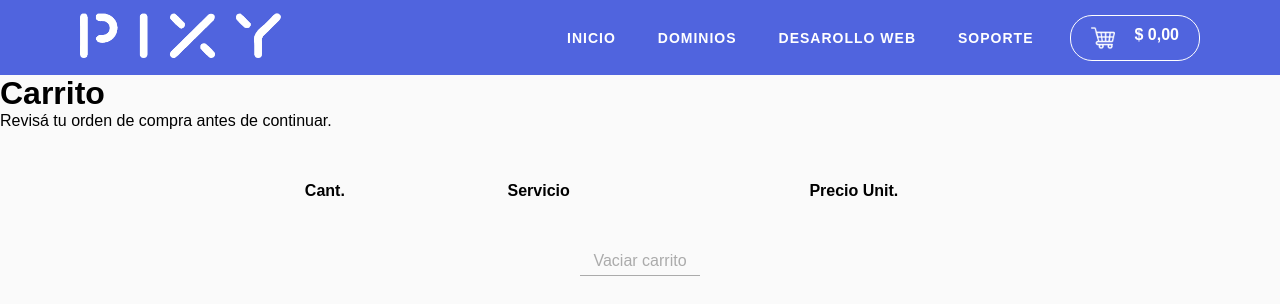
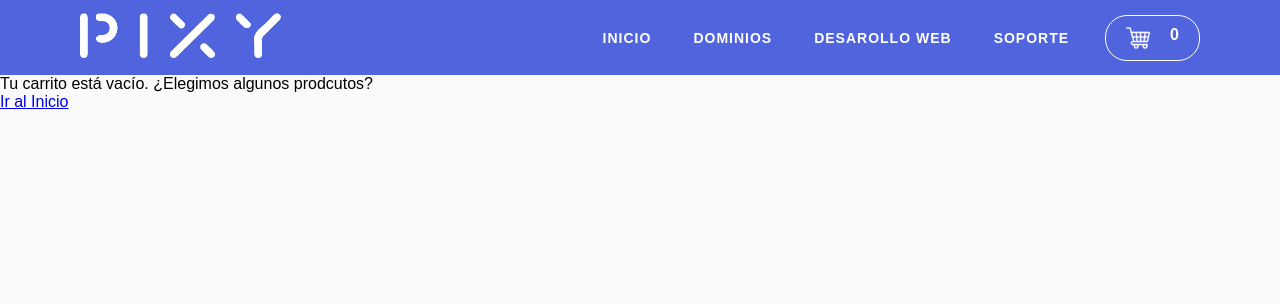
Before and after one commit to gonzaloalonsofiks/pixy-web-app, a React (Create React App) app: page /cart in a window 1280 px wide. Shown: the top 304 px of the page. Built offline with nearby package versions, Linux system fonts and the light colour scheme.

Commit message:
Adding Cart View

```diff
--- a/package.json
+++ b/package.json
@@ -3,12 +3,14 @@
   "version": "0.1.0",
   "private": true,
   "dependencies": {
+    "@heroicons/react": "^1.0.6",
     "@testing-library/jest-dom": "^5.16.2",
     "@testing-library/react": "^12.1.2",
     "@testing-library/user-event": "^13.5.0",
     "firebase": "^9.6.9",
     "react": "^17.0.2",
     "react-dom": "^17.0.2",
+    "react-icons": "^4.3.1",
     "react-router-dom": "^6.2.2",
     "react-scripts": "5.0.0",
     "web-vitals": "^2.1.4"
--- a/src/App.jsx
+++ b/src/App.jsx
@@ -6,6 +6,8 @@ import HeroSection from './components/HeroSection/HeroSection';
 import Cart  from './components/Cart/Cart';
 import CartContextProvider from './contexts/cartContext';
 import './App.css';
+
+
 
 function App() {
   return (
--- a/src/assets/product_data.json
+++ b/src/assets/product_data.json
@@ -28,27 +28,27 @@
     },
     {
       "id": 4,
-      "name": "Hora de Soporte Técnico",
+      "name": "2 Horas de Soporte Técnico",
       "description": "Soporte técnico para tu sitio",
-      "price": 2750,
+      "price": 3590,
       "img": "https://upload.wikimedia.org/wikipedia/commons/thumb/6/69/How_to_use_icon.svg/2214px-How_to_use_icon.svg.png",
       "icon": "https://upload.wikimedia.org/wikipedia/commons/thumb/6/69/How_to_use_icon.svg/2214px-How_to_use_icon.svg.png",
       "category": "soporte"
     },
     {
       "id": 5,
-      "name": "Hora de Soporte Técnico",
+      "name": "Integración de WhatsApp",
       "description": "Soporte técnico para tu sitio",
-      "price": 2750,
+      "price": 5500,
       "img": "https://upload.wikimedia.org/wikipedia/commons/thumb/6/69/How_to_use_icon.svg/2214px-How_to_use_icon.svg.png",
       "icon": "https://upload.wikimedia.org/wikipedia/commons/thumb/6/69/How_to_use_icon.svg/2214px-How_to_use_icon.svg.png",
       "category": "soporte"
     },
     {
       "id": 6,
-      "name": "Hora de Soporte Técnico",
+      "name": "Solución de bugs",
       "description": "Soporte técnico para tu sitio",
-      "price": 2750,
+      "price": 6500,
       "img": "https://upload.wikimedia.org/wikipedia/commons/thumb/6/69/How_to_use_icon.svg/2214px-How_to_use_icon.svg.png",
       "icon": "https://upload.wikimedia.org/wikipedia/commons/thumb/6/69/How_to_use_icon.svg/2214px-How_to_use_icon.svg.png",
       "category": "soporte"
--- a/src/components/Cart/Cart.css
+++ b/src/components/Cart/Cart.css
@@ -15,7 +15,17 @@
     padding-bottom: 5px;
     width: 120px;
     cursor: pointer;
-    margin: 50px auto;
+    margin: 20px auto;
+    text-align: center;
+}
+
+.primary-cta{
+    color: #252525;
+    border-bottom: 1px solid #252525;
+    padding-bottom: 5px;
+    width: 200px;
+    cursor: pointer;
+    margin: 50px auto 0px auto;
     text-align: center;
 }
 
@@ -31,3 +41,9 @@
 .cartList-row td{
     font-weight:400;
 }
+
+.cartList-remove{
+    width: 24px;
+    color: red;
+    cursor: pointer;
+}
--- a/src/components/Cart/Cart.jsx
+++ b/src/components/Cart/Cart.jsx
@@ -1,42 +1,64 @@
 import { useCartContext } from "../../contexts/cartContext"
+import {useState} from 'react'
+import {AiFillDelete} from 'react-icons/ai'
 import './Cart.css'
+import { useEffect } from "react/cjs/react.development"
+import { Link } from "react-router-dom"
 
 
 function Cart() {
 
-  const {cartList, emptyCart} = useCartContext()
+  const {cartList, emptyCart, subtotal, removeItem, totalCart} = useCartContext()
 
-  /* console.log(cartList) */
-
-
+  if (cartList.length === 0){
+    return(
+      <>
+        <p>Tu carrito está vacío. ¿Elegimos algunos prodcutos?</p>
+        <Link to="/">Ir al Inicio</Link>
+      </>
+    )
+  }
+  else{
     return (
       <div>
         <h1>Carrito</h1>
         <p>Revisá tu orden de compra antes de continuar.</p>
 
         <div className="cartList-container">
-        <table className="cartList-table">
-          <thead className="cartList-headings">
-            <th>Cant.</th>
-            <th >Servicio</th>
-            <th >Precio Unit.</th>
+          <table className="cartList-table" border="2">
+            <thead>
+              <tr>
+                <th className="cartList-headings"></th>
+                <th className="cartList-headings">Cant.</th>
+                <th className="cartList-headings">Servicio</th>
+                <th className="cartList-headings">Precio Unit.</th>
+                <th className="cartList-headings">Subtotal</th>
+              </tr>
             </thead>
 
-          {cartList.map(item => <tr  className="cartList-row">
+            {cartList.map(item => <tr  className="cartList-row" key={item.id}>
+              <td><span className="cartList-remove" onClick={() => removeItem(item.id)}><AiFillDelete /> </span></td>
               <td>{item.cantidad}</td>
               <td>{item.name}</td>
               <td>$ {item.price}</td>
-            </tr>)}
-
+              <td>$ {subtotal(item.cantidad, item.price)}
+              </td>
+              </tr>)
+              }
           </table>
+              <div>Total: $ {totalCart()}</div>
         </div>
         <div>
+
+          <div className="primary-cta">Terminar mi compra</div>
           <div className="secondary-cta" onClick={emptyCart}>Vaciar carrito</div>
         </div>
-
 
       </div>
     )
   }
 
+
+}
+
 export default Cart
--- a/src/components/CartWidget/CartWidget.jsx
+++ b/src/components/CartWidget/CartWidget.jsx
@@ -1,13 +1,17 @@
 import React from 'react'
 import shoppingCart from '../../img/shopping-cart.png';
+import { useCartContext } from "../../contexts/cartContext"
 import './CartWidget.css'
 
 export default function CartWidget() {
+
+  const {totalItems} = useCartContext()
+
   return (
     <div>
         <div className="shoppingCart-container">
             <img src={shoppingCart} className="shoppingCart-icon" alt="Ícono del carrito de compras" />
-            <p>$ 0,00</p>
+            <p>{totalItems()}</p>
         </div>
     </div>
   )
--- a/src/components/ItemDetailContainer/ItemDetail/ItemDetail.jsx
+++ b/src/components/ItemDetailContainer/ItemDetail/ItemDetail.jsx
@@ -1,6 +1,5 @@
-import {useState, useContext} from 'react'
+import {useState} from 'react'
 import { Link } from 'react-router-dom'
-/* import CartContext from '../../../contexts/cartContext'*/
 import ItemCount from '../../ItemListContainer/ItemCount/ItemCount'
 import { useCartContext } from '../../../contexts/cartContext'
 import './ItemDetail.css'
@@ -9,18 +8,14 @@ const ItemDetail = ({singleService}) => {
 
     const [count, setCount] = useState(null)
 
-    const {addToList, cartList} = useCartContext()
-
-    /* const {userName} = useContext(CartContext) */
-    /* const {name} = useContext(CartContext)
-    console.log(name) */
+    const {addToList} = useCartContext()
 
     const onAdd = (quantity) =>{
-        console.log(quantity)
+        /* console.log(quantity) */
         setCount(quantity)
         addToList({... singleService, cantidad: quantity})
     }
-    console.log(cartList)
+    /* console.log(cartList) */
 
     return (
     <div className="itemDetail-container" >
--- a/src/contexts/cartContext.jsx
+++ b/src/contexts/cartContext.jsx
@@ -27,11 +27,35 @@ function CartContextProvider({children}) {
         setCartList([])
     }
 
+    const subtotal = (quantity, price) => {
+        return quantity * price
+    }
+
+    const removeItem = (itemIndex) =>{
+        setCartList(cartList.filter(item => item.id !== itemIndex))
+    }
+
+    const totalCart = () => {
+
+        let sum = cartList.reduce((subtotal, item) => subtotal = subtotal + item.price * item.cantidad, 0)
+        return sum
+    }
+
+    const totalItems = () => {
+        let units = cartList.reduce((unitsInitial, unit) => unitsInitial = unitsInitial + unit.cantidad, 0)
+        return units
+    }
+
     return (
         <CartContext.Provider value={{
             cartList,
+            totalCart,
             addToList,
-            emptyCart}}>
+            emptyCart,
+            subtotal,
+            removeItem,
+            totalItems,
+            }}>
             {children}
         </CartContext.Provider>
   )
```
Also changed, not shown: 1 other file (tests, documents, lock files or other folders). Lines whose indentation alone changed are shown as unchanged.
